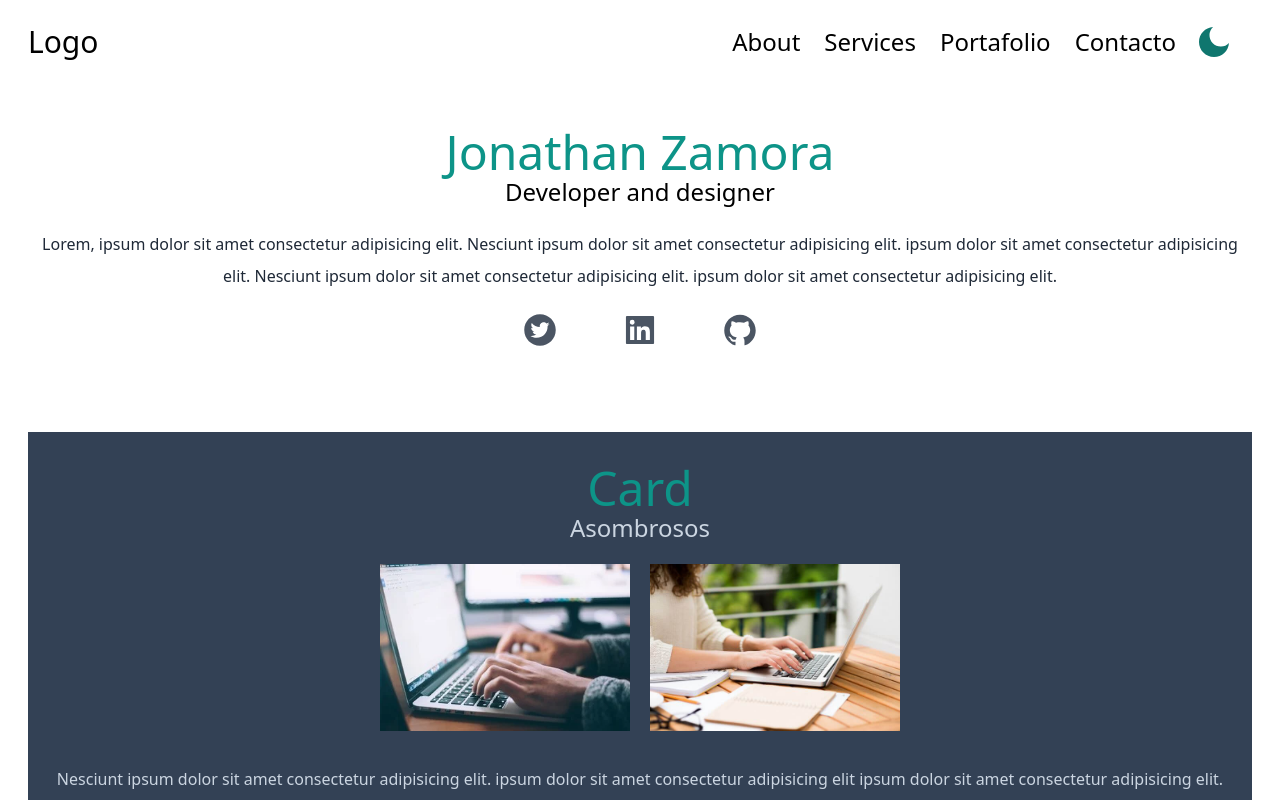
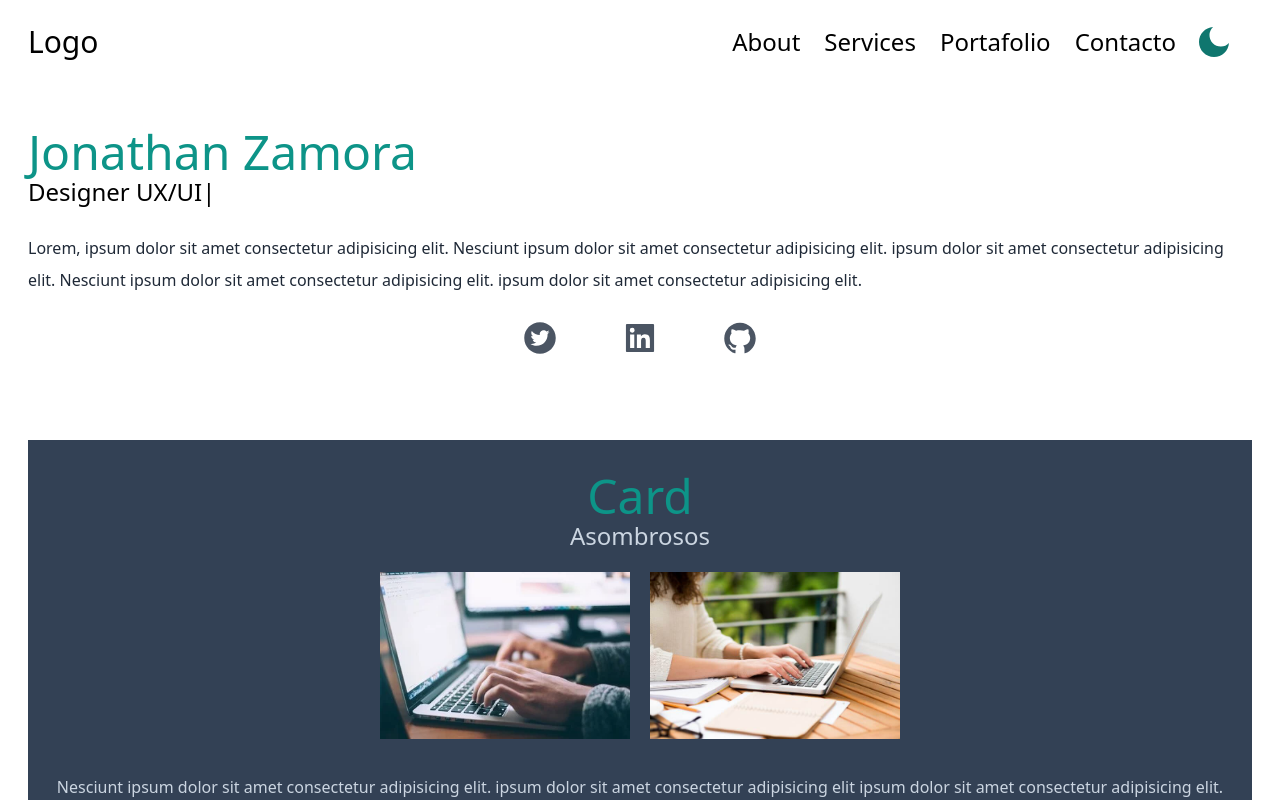
Before and after one commit to Jezath/vite-versel-prueba, a React (Vite) app: page / in a window 1280 px wide. Shown: the top 800 px of the page. Built offline with nearby package versions, Linux system fonts and the light colour scheme.

Commit message:
Add type-animation

```diff
--- a/package.json
+++ b/package.json
@@ -14,6 +14,7 @@
     "react-dom": "^18.2.0",
     "react-icons": "^4.7.1",
     "react-scroll": "^1.8.9",
+    "react-type-animation": "^2.1.2",
     "swiper": "^9.0.4"
   },
   "devDependencies": {
--- a/src/components/About.jsx
+++ b/src/components/About.jsx
@@ -1,4 +1,7 @@
 import React from 'react'
+
+//import react-type-animation
+import { TypeAnimation } from 'react-type-animation'
 
 //import icons social red
 import {
@@ -9,11 +12,23 @@ import {
 
 export const About = () => {
   return (
-    <div className='text-center mt-16 pt-16 pb-5' id='About'>
+    <div className='mt-16 pt-16 pb-5' id='About'>
 
-          <h2 className='text-5xl text-teal-600 font-medium'>Jonathan Zamora</h2>
-          <h3 className='text-2xl dark:text-slate-300'>Developer and designer</h3>
-          <p className='py-5 leading-8 text-gray-800 dark:text-slate-300'>Lorem, ipsum dolor sit amet consectetur adipisicing elit. Nesciunt ipsum dolor sit amet consectetur adipisicing elit. ipsum dolor sit amet consectetur adipisicing elit. Nesciunt ipsum dolor sit amet consectetur adipisicing elit. ipsum dolor sit amet consectetur adipisicing elit.</p>
+        <div >
+          <h1 className='text-5xl text-teal-600 font-medium'>Jonathan Zamora</h1>
+          <TypeAnimation
+            sequence={[
+                'Front-End Developer', 2000,
+                'Designer UX/UI', 2000,
+              ]}
+            speed={50}
+            className='text-2xl dark:text-slate-300'
+            wrapper='span'
+            repeat={Infinity}
+          />
+          <p className='py-6 leading-8 text-gray-800 dark:text-slate-300'>Lorem, ipsum dolor sit amet consectetur adipisicing elit. Nesciunt ipsum dolor sit amet consectetur adipisicing elit. ipsum dolor sit amet consectetur adipisicing elit. Nesciunt ipsum dolor sit amet consectetur adipisicing elit. ipsum dolor sit amet consectetur adipisicing elit.</p>
+        </div>
+
 
         <div className='text-4xl flex justify-center gap-16 text-gray-600 pb-8'>
             <a href="https://twitter.com/" target={'_blank'}>
```
Also changed, not shown: 1 other file (tests, documents, lock files or other folders).
